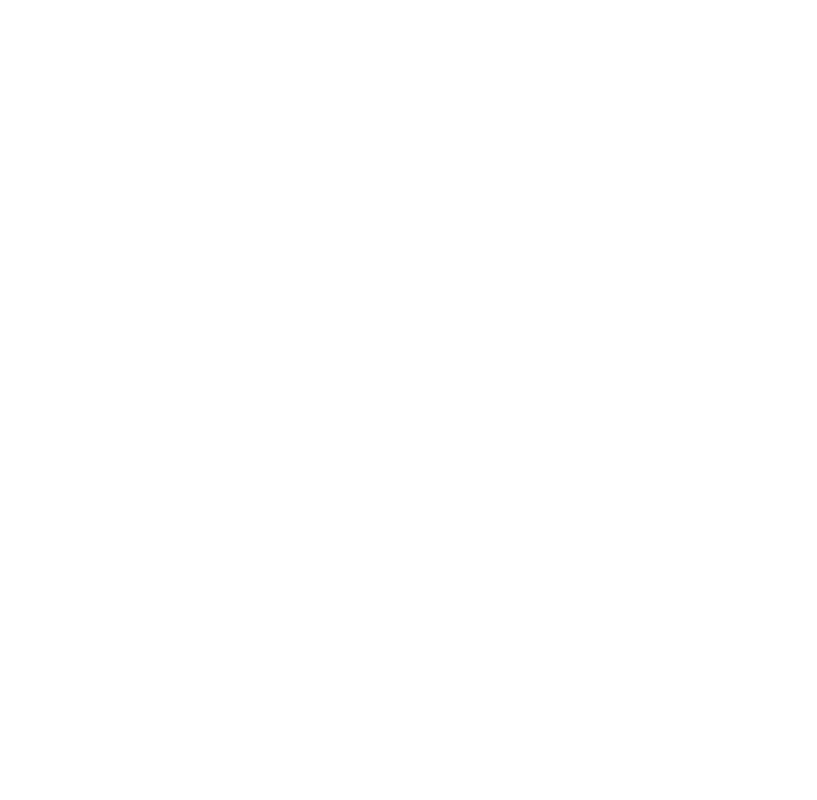
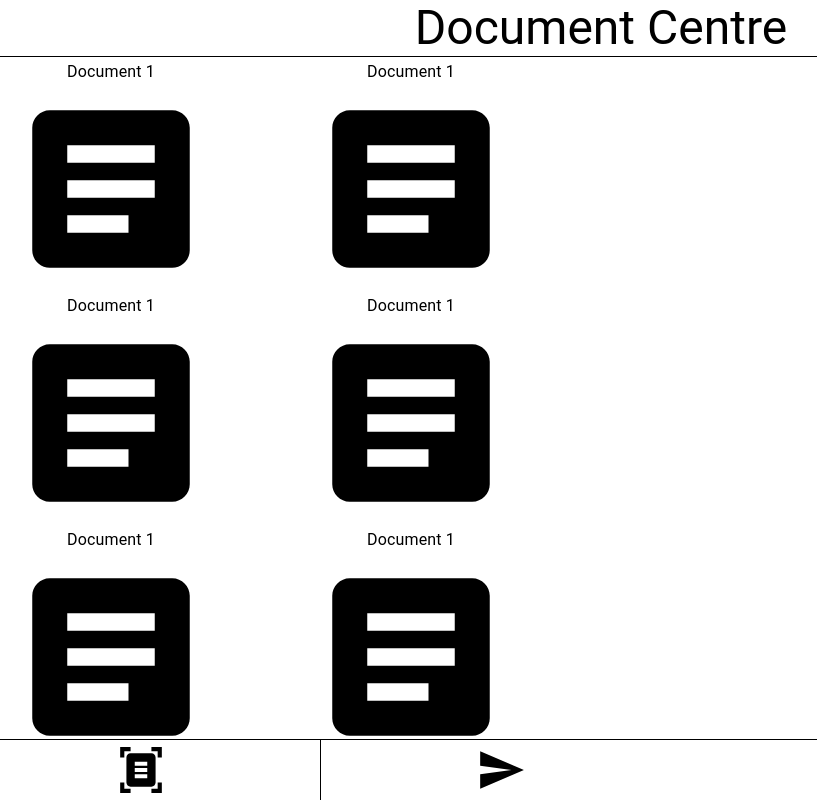
Before and after one commit to Wafflol/Raid-6, a React (Create React App) app in the folder network-api-challenge/: page /home in a window 1280 px wide. Before the commit this address had no page. Shown: the whole page, without its empty margins (39-856 px from the left). Built offline with nearby package versions, Linux system fonts and the light colour scheme.

Commit message:
base sendDocument complete + tab navigation

```diff
--- a/network-api-challenge/src/App.js
+++ b/network-api-challenge/src/App.js
@@ -10,9 +10,9 @@ function App() {
     <div className="App">
       <Router>
         <Routes>
-          <Route path="/" Component={Switch}/>
           <Route path="/signup" Component={Signup}/>
-          <Route path='/login' Component={Login} />
+          <Route path='/' Component={Login} />
+          <Route path="/home/*" Component={Switch}/>
           <Route path='/OTP' Component={OTP}/>
         </Routes>
       </Router>
--- a/network-api-challenge/src/api/apiRequests.js
+++ b/network-api-challenge/src/api/apiRequests.js
@@ -12,3 +12,12 @@ export const login = async (body) => {
 export const register = async (body) => {
 
 }
+
+export const sendDocument = async (body) => {
+  try {
+    const response = await axiosInstance.post("/upload", body);
+    return response;
+  } catch (e) {
+    return e;
+  }
+}
--- a/network-api-challenge/src/pages/SendDocuments.jsx
+++ b/network-api-challenge/src/pages/SendDocuments.jsx
@@ -0,0 +1,42 @@
+import { Button, Stack, Typography } from '@mui/material'
+import React, { useState } from 'react'
+import { sendDocument } from '../api/apiRequests';
+import styles from './SendDocuments.module.css'
+
+export const SendDocuments = () => {
+
+  const [fileName, setFileName] = useState(null);
+  const [base64, setBase64] = useState('');
+
+  const handleFileChange = (e) => {
+    const file = e.currentTarget.files[0]
+    setFileName(file.name)
+    convertToBase64(file);
+  }
+
+  const convertToBase64 = (file) => {
+    const reader = new FileReader();
+    reader.readAsDataURL(file);
+
+    reader.onload = () => {
+      setBase64(reader.result);
+    };
+  };
+
+  const handleUpload = async () => {
+    const response = await sendDocument({fileName: fileName, encodedFile: base64});
+    console.log(response);
+  }
+
+  return (
+    <Stack className={styles.mainContainer}>
+      <Typography variant='h5'>To get started, upload a pdf!</Typography>
+      <div>
+        <input onChange={handleFileChange} type="file" accept="application/pdf"/>
+      </div>
+      <Button sx={{color: 'black'}} type='submit' onClick={handleUpload}>
+        Submit
+      </Button>
+    </Stack>
+  )
+}
--- /dev/null
+++ b/network-api-challenge/src/pages/SendDocuments.module.css
@@ -0,0 +1,8 @@
+.mainContainer {
+  align-items: center;
+  justify-content: center;
+  height: 100%;
+  padding-top: 60px;
+  padding-bottom: 60px;
+  width: 100vw;
+}
--- a/network-api-challenge/src/pages/Switch.jsx
+++ b/network-api-challenge/src/pages/Switch.jsx
@@ -5,19 +5,47 @@ import SendIcon from '@mui/icons-material/Send';
 import DocumentScannerIcon from '@mui/icons-material/DocumentScanner';
 import styles from './Switch.module.css';
 import { DocumentCentre } from "./DocumentCentre";
+import { SendDocuments } from "./SendDocuments";
+import { useNavigate } from "react-router-dom";
+import { useEffect, useState } from "react";
 
 export const Switch = () => {
+
+  const navigate = useNavigate();
+  const [title, setTitle] = useState("")
+
+  useEffect(() => {
+    const location = window.location.href.split('/');
+    const endRef = location[location.length - 1];
+    if (endRef === "home") {
+      setTitle('Document Centre')
+    } else {
+      setTitle('Send Documents')
+    }
+  }, [])
+
+  const switchPage = (href, newTitle) => {
+    if (href === "/home") {
+      setTitle("Document Centre");
+    } else {
+      setTitle("Send Documents");
+    }
+    navigate(href);
+  }
+
+
   return (
     <Stack>
       <div className={styles.topText}>
-        <Typography variant='h3'>Document Centre</Typography>
+        <Typography variant='h3'>{title}</Typography>
       </div>
       <Routes>
         <Route path='/' Component={DocumentCentre}/>
+        <Route exact path='/send' Component={SendDocuments} />
       </Routes>
       <Tabs className={styles.navTab}>
-        <Tab className={[styles.singleTab, styles.leftTab]} icon={<DocumentScannerIcon className={styles.tabIcon}/>}/>
-        <Tab className={styles.singleTab} icon={<SendIcon className={styles.tabIcon}/>}></Tab>
+        <Tab className={[styles.singleTab, styles.leftTab]} icon={<DocumentScannerIcon className={styles.tabIcon}/>} onClick={() => {switchPage('/home')}}/>
+        <Tab className={styles.singleTab} icon={<SendIcon className={styles.tabIcon}/>} onClick={() => {switchPage('/home/send')}}/>
       </Tabs>
     </Stack>
 
```
